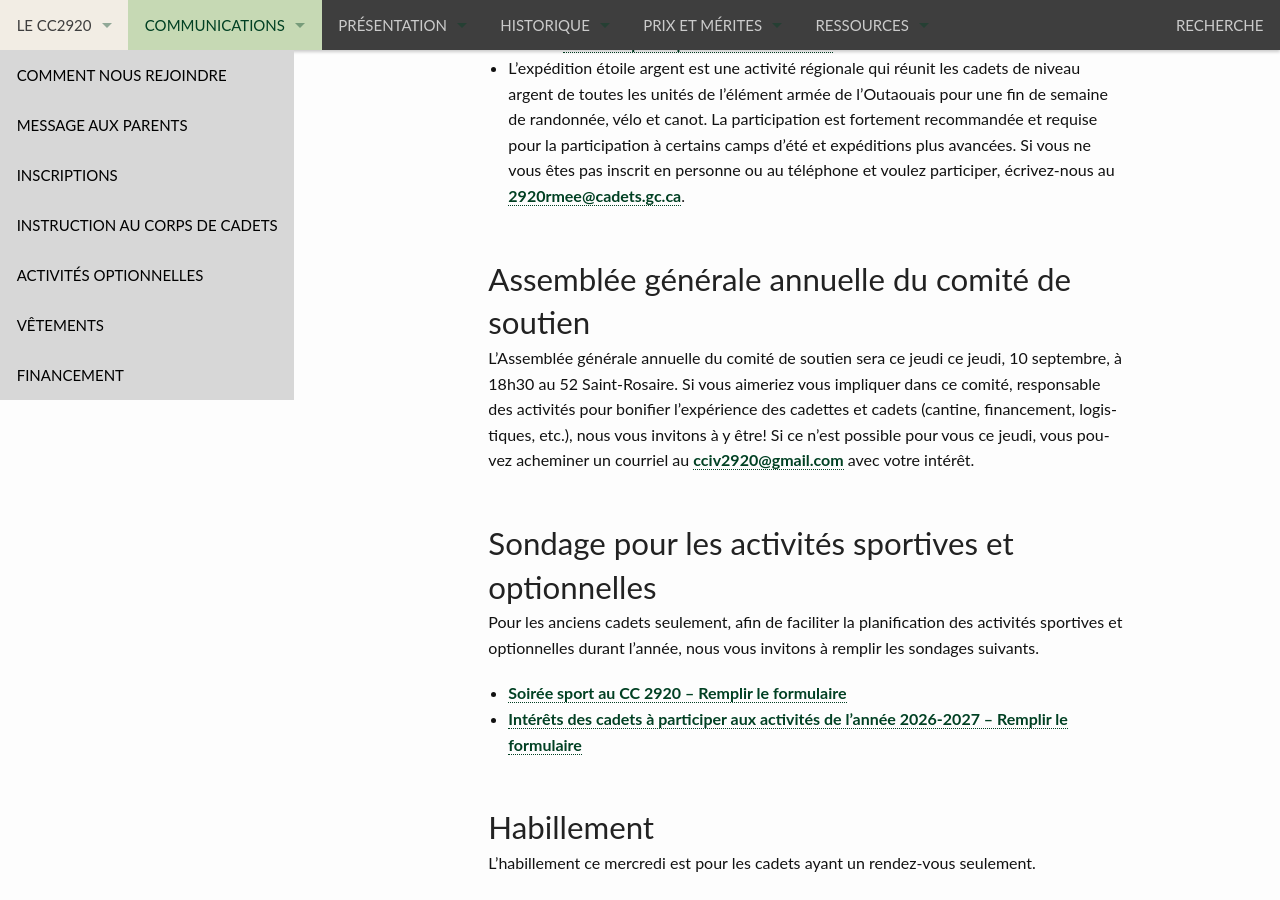
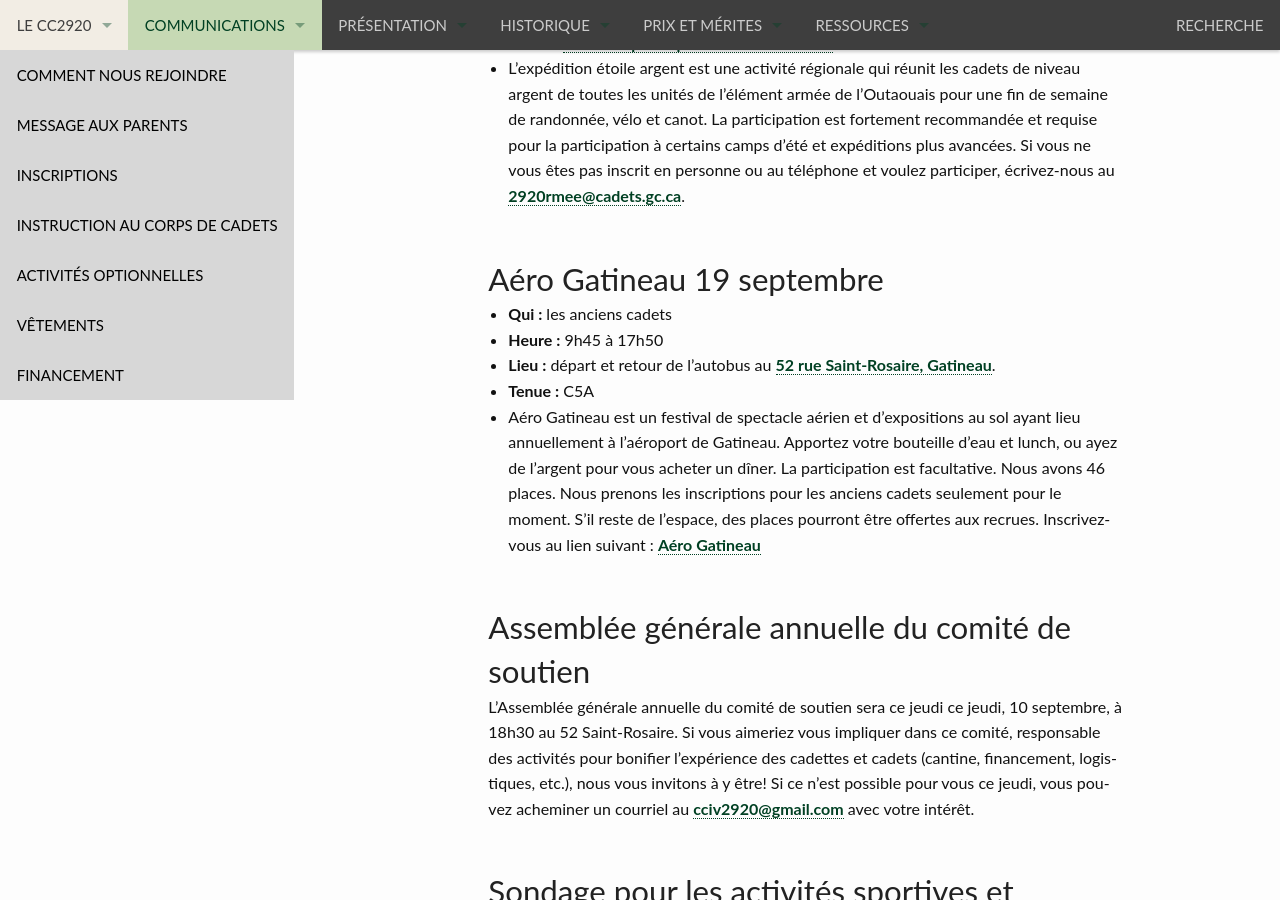
Before and after one commit to CC2920/web, a Jekyll site: the page built from _communications/messages.md, in a window 1280 px wide and 900 px high, scrolled down 967 px. Built offline with Jekyll 4.4.1, drawn with Linux system fonts in a browser that asks for light colours.

Commit message:
Add Aéro Gatineau event information
Added details about Aéro Gatineau event for former cadets.

```diff
--- a/_communications/messages.md
+++ b/_communications/messages.md
@@ -27,6 +27,14 @@ layout: "messages"
 - L’expédition étoile argent est une activité régionale qui réunit les cadets de niveau argent de toutes les unités de l’élément armée de l’Outaouais pour une fin de semaine de randonnée, vélo et canot. La participation est fortement recommandée et requise pour la participation à certains camps d’été et expéditions plus avancées. Si vous ne vous êtes pas inscrit en personne ou au téléphone et voulez participer, écrivez-nous au <2920rmee@cadets.gc.ca>.
 
 
+## Aéro Gatineau 19 septembre
+- **Qui :** les anciens cadets
+- **Heure :** 9h45 à 17h50
+- **Lieu :** départ et retour de l’autobus au [52 rue Saint-Rosaire, Gatineau](https://www.google.com/maps/search/52+rue+Saint-Rosaire,+Gatineau?entry=gmail&source=g).
+- **Tenue :** C5A
+- Aéro Gatineau est un festival de spectacle aérien et d’expositions au sol  ayant lieu annuellement à l’aéroport de Gatineau. Apportez votre bouteille d’eau et lunch, ou ayez de l’argent pour vous acheter un dîner. La participation est facultative.
+Nous avons 46 places. Nous prenons les inscriptions pour les anciens cadets seulement pour le moment. S’il reste de l’espace, des places pourront être offertes aux recrues. Inscrivez-vous au lien suivant : [Aéro Gatineau](https://forms.cloud.microsoft/Pages/ResponsePage.aspx?id=-2oSqwzmL062z8c1DHbchCL_0lfedvVOotthXwu7NAZUOUQ1M0VXMzlaUVZQSTA0QTlITkdUTTIwRi4u)
+
 ## Assemblée générale annuelle du comité de soutien
 L'Assemblée générale annuelle du comité de soutien sera ce jeudi ce jeudi, 10 septembre, à 18h30 au 52 Saint-Rosaire. Si vous aimeriez vous impliquer dans ce comité, responsable des activités pour bonifier l'expérience des cadettes et cadets (cantine, financement, logistiques, etc.), nous vous invitons à y être! Si ce n'est possible pour vous ce jeudi, vous pouvez acheminer un courriel au <cciv2920@gmail.com> avec votre intérêt.
 
```
